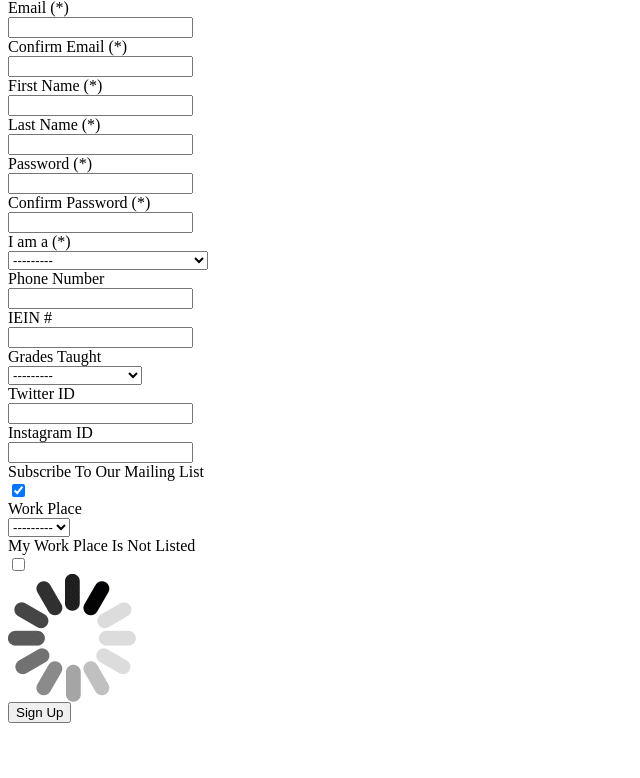
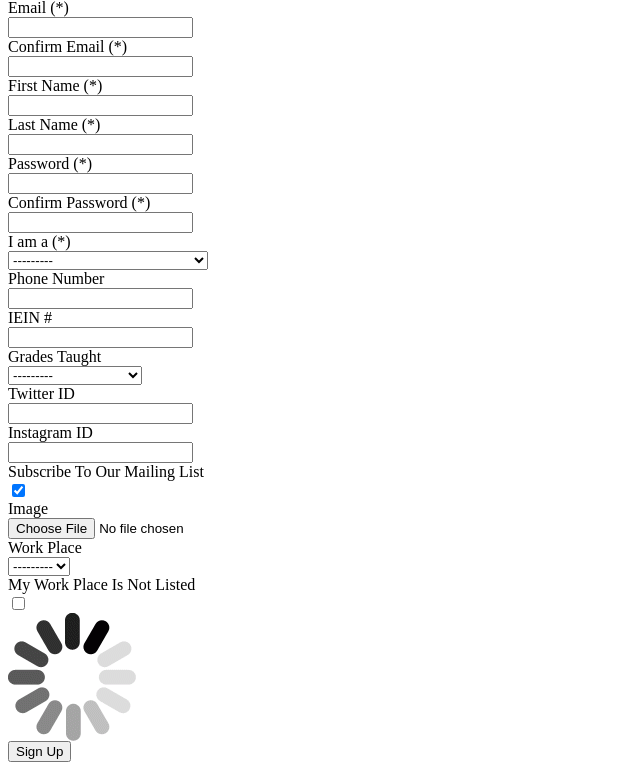
Before and after one commit to snpradhan/bcse, a Django app: page /signup/ in a window 1280 px wide. Shown: the part 72-850 px from the top of the page, without its empty margins (0-640 px from the left). Before the commit the page ends 795 px from the top, so only its background shows below. Run offline with Django 3.2, Linux system fonts and the light colour scheme; data that the repository does not hold is empty; parts of the project's set-up code (start-up, migrations or seed data) failed here and were passed over; some libraries are stand-ins or nearby versions.

Commit message:
allow profile image upload during signup

```diff
--- a/bcse_site/bcse_app/forms.py
+++ b/bcse_site/bcse_app/forms.py
@@ -69,6 +69,7 @@ class SignUpForm (forms.Form):
   instagram_handle = forms.CharField(required=False, max_length=20, label='Instagram ID')
   new_work_place_flag = forms.BooleanField(required=False, label='My Work Place Is Not Listed')
   subscribe = forms.BooleanField(required=False, label='Subscribe To Our Mailing List')
+  image = forms.ImageField(required=False)
 
   def __init__(self, *args, **kwargs):
     user = kwargs.pop('user')
--- a/bcse_site/bcse_app/templates/bcse_app/SignUpModal.html
+++ b/bcse_site/bcse_app/templates/bcse_app/SignUpModal.html
@@ -16,7 +16,7 @@
       </ul>
     </div>
 
-    <form class="form" id="formSignUp" method="post" action="{% url 'bcse:signup'%}">
+    <form class="form" id="formSignUp" method="post" enctype="multipart/form-data" action="{% url 'bcse:signup'%}">
       {% csrf_token %}
       {{form.management_form}}
 
@@ -168,6 +168,13 @@
             </label>
             <div>{{form.subscribe}}</div>
             <div class="error">{{ form.subscribe.errors }}</div>
+          </div>
+        </div>
+        <div class="row mb-3">
+          <div class="form-group col-md-12">
+            <label for="id_{{form.image.name}}" class="form-label"> {{form.image.label}}</label>
+            <div>{{form.image}}</div>
+            <div class="error">{{ form.image.errors }}</div>
           </div>
         </div>
 
@@ -356,11 +363,16 @@
 
     $("#formSignUp").submit(function(e){
       e.preventDefault();
+      var formData = new FormData(this);
       $.ajax({
         type: $(this).attr('method'),
         url: this.action,
-        data: $(this).serialize(),
+        data: formData,
+        dataType: 'json',
         context: this,
+        cache:false,
+        contentType: false,
+        processData: false,
         beforeSend: function(){
           $('#formSignUp #spinner').show();
         },
--- a/bcse_site/bcse_app/views.py
+++ b/bcse_site/bcse_app/views.py
@@ -136,7 +136,7 @@ def userSignup(request):
     new_work_place = None
     response_data = {}
 
-    form = forms.SignUpForm(user=request.user, data=request.POST)
+    form = forms.SignUpForm(user=request.user, files=request.FILES, data=request.POST)
     work_place_form = forms.WorkPlaceForm(data=request.POST, instance=work_place, prefix="work_place")
 
     if form.is_valid():
@@ -167,6 +167,7 @@ def userSignup(request):
       newUser.phone_number = form.cleaned_data['phone_number']
       newUser.twitter_handle = form.cleaned_data['twitter_handle']
       newUser.instagram_handle = form.cleaned_data['instagram_handle']
+      newUser.image = request.FILES['image']
       if form.cleaned_data['subscribe']:
         newUser.subscribe = True
 
```
